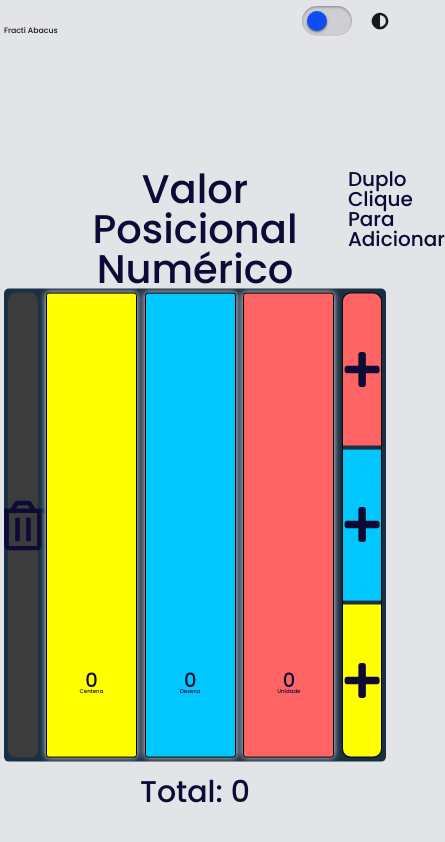
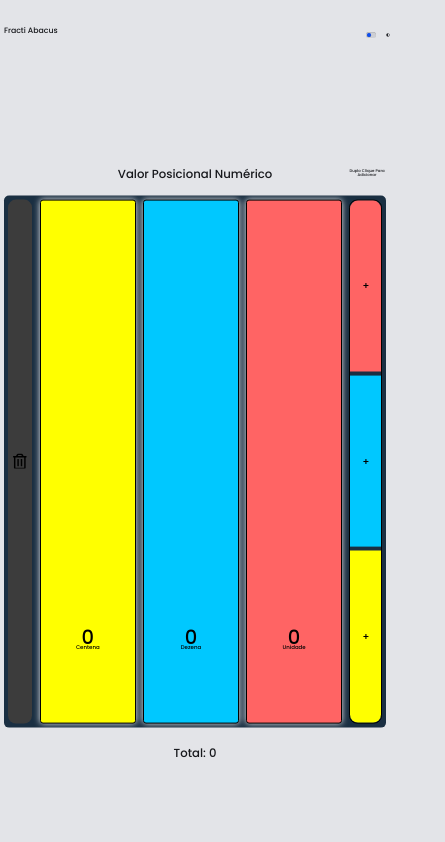
Before and after one commit to juniorsn1409/fractiabaci, a Next.js app: page / in a window 390 px wide. Shown: the whole page, 445 px wide, since content can reach past the window. Built offline with nearby package versions, Linux system fonts and the light colour scheme.

Commit message:
[PF-68]- Habilitado dark e responsividade Ok - pronto para testes

```diff
--- a/src/components/Board/BoardSideLeft/index.module.css
+++ b/src/components/Board/BoardSideLeft/index.module.css
@@ -6,11 +6,9 @@
   border-Radius: 8px;
   align-Items: center;
   flex-Direction: column;
-  /* border: 1px solid #998a8a; */
   justify-Content: center;
-  /* animation: glow 59s infinite;  */
-  /* transition: background-color 0.3s; */
   background-Color: var(--cinza-harpia);
+  color: black;
 }
 .sideLeft:hover{
   /* filter:blur(1px); */
@@ -25,5 +23,5 @@
 }
 
 .icon {
-  font-size: 50px;
+  font-size: 4vw;
 }
--- a/src/components/Board/BoardSideRight/BoardSideRightRender/index.module.css
+++ b/src/components/Board/BoardSideRight/BoardSideRightRender/index.module.css
@@ -1,3 +1,3 @@
 .icon {
-  font-size: 40px;
+  font-size: 1.5vw;
 }
--- a/src/components/Instructions/index.module.css
+++ b/src/components/Instructions/index.module.css
@@ -1,23 +1,33 @@
+
 .container {
   width: 98%;
   display: flex;
+  position: relative;
+  transition: 0.2s ease-in-out;
 }
 
 .left {
   width: 10%;
   justify-content: flex-end;
   text-align: center;
+  display:flex;
+  position: relative;
+  transition: 0.2s ease-in-out;
 }
 
 .mid {
   width: 80%;
   text-align: center;
-  font-size:40px;
+  font-size: 3vw;
+  position: relative;
+  transition: 0.2s ease-in-out;
 }
 
 .right {
   width: 10%;
   justify-content: flex-end;
   text-align: center;
-  font-size:20px;
+  font-size: 1vw;
+  display:flex;
+  transition: 0.2s ease-in-out;
 }
--- a/src/components/Instructions/index.tsx
+++ b/src/components/Instructions/index.tsx
@@ -7,6 +7,8 @@
 //
 
 import styles from './index.module.css'
+
+import '../../styles/styles.css'
 
 export const Instructions = () => {
   return (
--- a/src/components/Result/index.module.css
+++ b/src/components/Result/index.module.css
@@ -1,8 +1,11 @@
+
 .result {
   width: 100%;
   display:flex;
   padding-top: 0.5em;
-  color: ##000;
-  font-size: 30px;
+  font-size: 3vw;
   justify-content: center;
+  display:flex;
+  position: relative;
+  transition: 0.5s ease-in-out;
 }
--- a/src/components/Result/index.tsx
+++ b/src/components/Result/index.tsx
@@ -8,6 +8,8 @@
 
 import styles from './index.module.css'
 
+import '../../styles/styles.css'
+
 type ResultModel = {
   numbers: number
 }
--- a/src/styles/dark.css
+++ b/src/styles/dark.css
@@ -10,8 +10,9 @@
 	--primary: hsl(var(--hue),90%,50%);
 	--primary-t: hsla(var(--hue),90%,50%,0);
 	--trans-dur: 0.3s;
-	font-size: 20px;
+	font-size: 1vw;
 }
+
 body,
 input {
 	font: 1em/1.5 sans-serif;
@@ -25,7 +26,6 @@ body {
 		background-color var(--trans-dur),
 		color var(--trans-dur);
 }
-
 .icon {
 	display: flex;
 	align-items: center;
@@ -39,9 +39,11 @@ body {
 	display: flex;
 	gap: 0.5em;
 	align-items: center;
-	top:35px;
+	position: relative;
+	margin-bottom: 1vw;
+	top: 4vw;
+
 }
-
 .switch__input {
 	background-color: hsla(var(--hue),10%,10%,0.1);
 	border-radius: 0.75em;
@@ -58,9 +60,6 @@ body {
 	-webkit-appearance: none;
 	appearance: none;
 }
-
-
-
 .switch__input:before {
 	background-color: var(--primary);
 	border-radius: 50%;
--- a/src/styles/styles.css
+++ b/src/styles/styles.css
@@ -1,11 +1,13 @@
 @import url('https://fonts.googleapis.com/css2?family=Open+Sans:wght@300;400;500;600;700&display=swap');
+
 :root {
   --amarelo-sol: #B8860B;
   --vermelho-urucum: #B22222;
   --azul-ararinha: #48D1CC;
   --azul-atlatico: 	#008080;
   --amarelo-ipe: 	#FFD700;
-  --cinza-harpia: #dbd9d5;
+  --cinza-harpia: #f8f8f8;
+
   animation: brilhar 3s infinite;
 }
 @keyframes brilhar {
@@ -16,7 +18,7 @@
 }
 .main-container {
   display: flex;
-  color: rgb(13, 11, 53);
+  color: black;
   flex-direction: column;
   align-items: center;
   width: 100%;
@@ -26,6 +28,11 @@
   top: 50%;
   transform: translateY(-50%);
 }
+
+.main-container {
+  color: inherit;
+}
+
 .logo-container {
   font-size: 2vw;
   padding: 1%;
@@ -44,6 +51,7 @@
     justify-content: space-between;
     /*background-color: var(--branco-isabeline);*/
   }
+
 
 
 .footer-container {
@@ -72,8 +80,8 @@
 
   }
   .bead-container:hover{
-    filter:blur(3px);
-    transform: scale(2, 2);
+    filter:blur(1px);
+    transform: scale(1, 1);
   }
   .bead-container> * {
     pointer-events: auto;
@@ -152,6 +160,7 @@
       filter: none;
   }
 .board-decimal-place h1 {
+  color: black;
   font-size: 5vw;
   margin-bottom: 2vw;
   transition: 0.5s ease-in-out;
@@ -159,12 +168,14 @@
   top: 35%;
 }
 .board-decimal-place span {
+  color: black;
   font-size: 1.4vw;
   transition: 0.5s ease-in-out;
   position: relative;
   top: 33%;
 }
 .board-side-right {
+    color: black;
     width: 10%;
     height: auto;
     margin: 1%;
```
